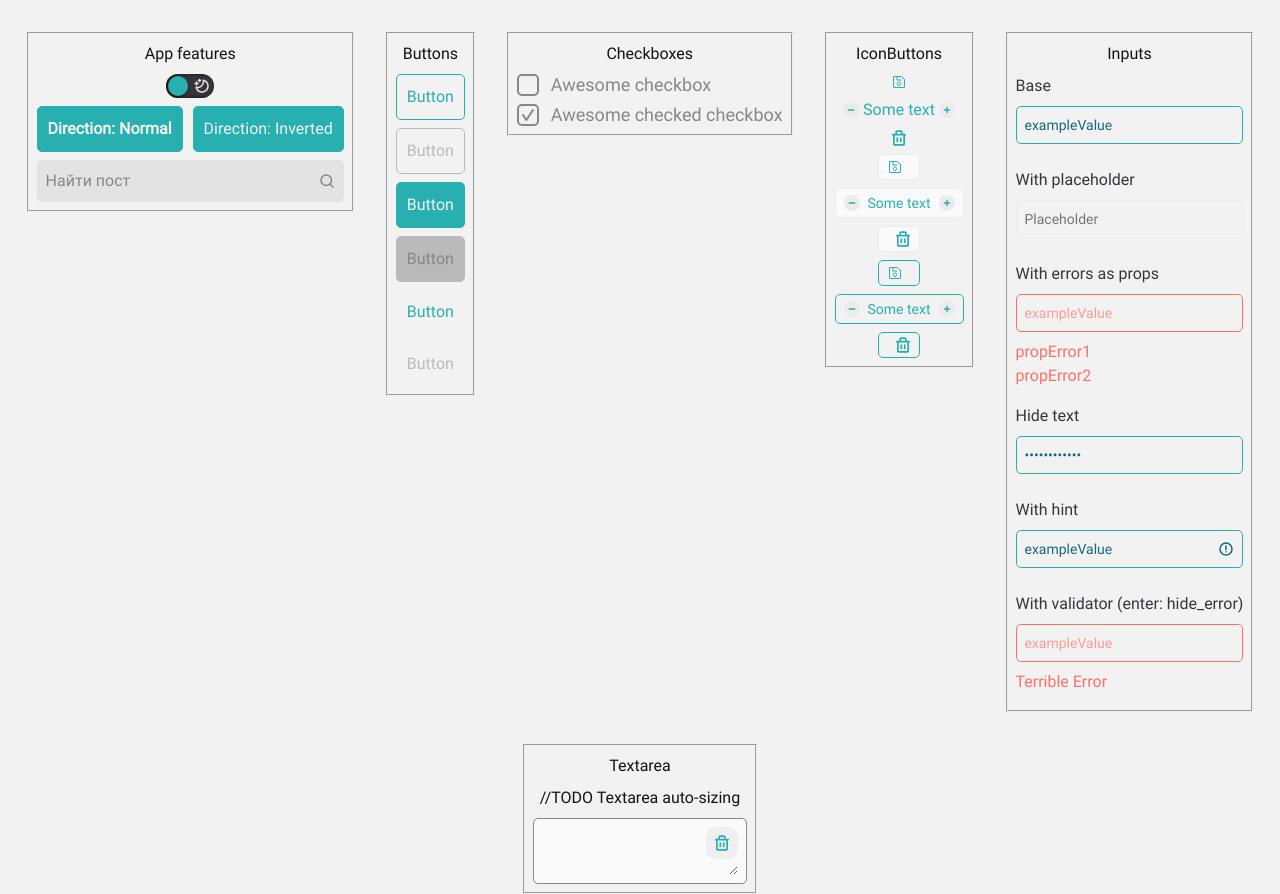
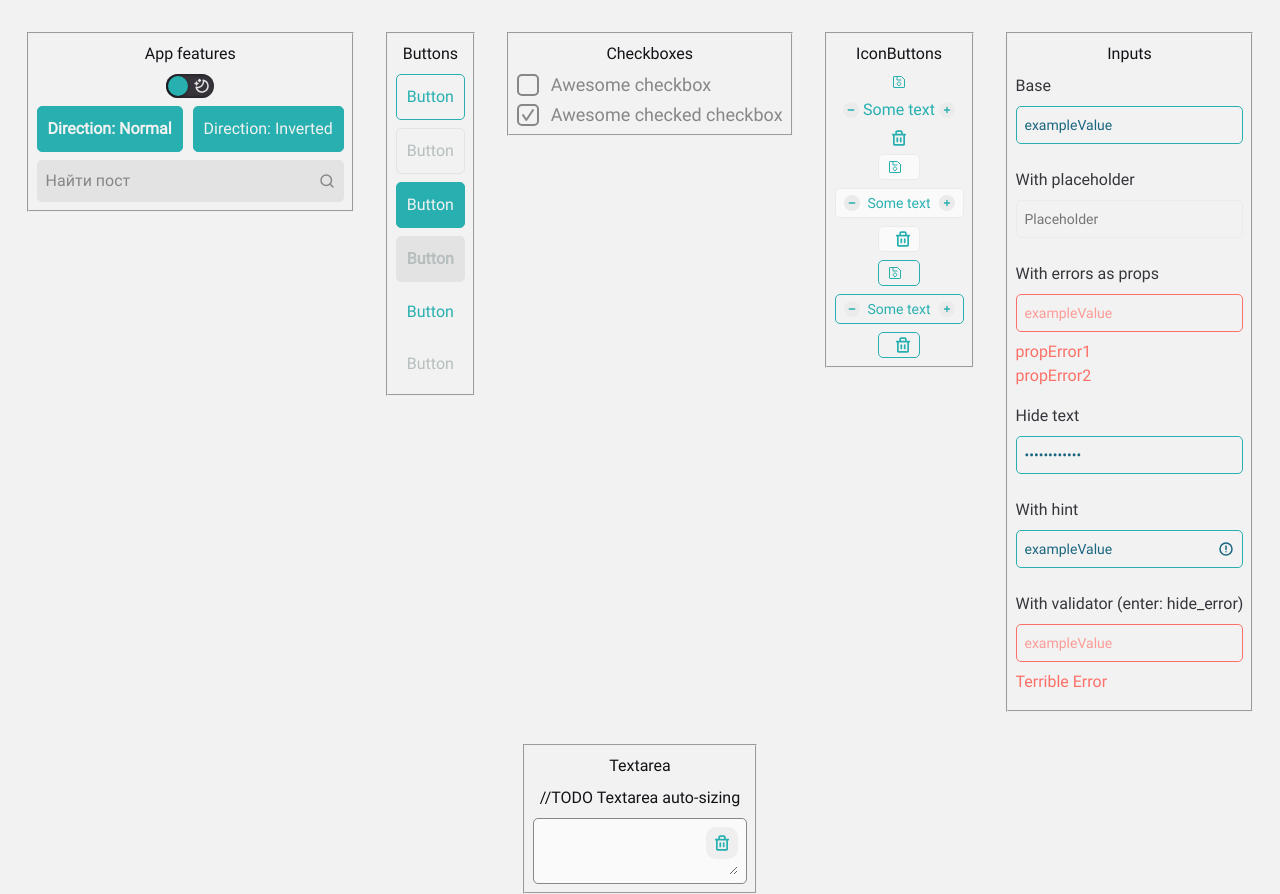
Before and after one commit to OlgaPy/Vortex_front, a Vue app: page /all in a window 1280 px wide. Built offline with nearby package versions, Linux system fonts and the light colour scheme.

Commit message:
Правки по цветам и disabled кнопкам

```diff
--- a/src/app/themes/colors/default.scss
+++ b/src/app/themes/colors/default.scss
@@ -17,7 +17,7 @@ $-schema: (
 	'gray-14' hsl(257 10% 14%) hsl(0 0% 98%),
 	'gray-22' hsl(257 6% 22%) hsl(0 0% 96%),
 	'gray-53' hsl(0 0% 53%) hsl(0 0% 53%),
-	'gray-73' hsl(0 0% 73%) hsl(0 0% 73%),
+	'gray-73' hsl(180 6% 73%) hsl(0 0% 73%),
 	'gray-89' hsl(0 0% 89%) hsl(257 6% 22%),
 	'gray-92' hsl(0 0% 92%) hsl(257 6% 22%),
 	'gray-95' hsl(0 0% 95%) hsl(260 14% 8%),
--- a/src/shared/ui/button-ui/ButtonUI.vue
+++ b/src/shared/ui/button-ui/ButtonUI.vue
@@ -19,9 +19,10 @@
 }
 
 .container[disabled] {
-	color: var(--color-gray-53);
-	background-color: var(--color-gray-73);
-	border-color: var(--color-gray-73);
+	color: var(--color-gray-73);
+	background-color: var(--color-gray-89);
+	border-color: var(--color-gray-89);
 	cursor: default;
+	font: var(--font-text-bold);
 }
 </style>
--- a/src/shared/ui/button-ui/EmptyButtonUI.vue
+++ b/src/shared/ui/button-ui/EmptyButtonUI.vue
@@ -20,7 +20,7 @@
 
 .container[disabled] {
 	color: var(--color-gray-73);
-	border-color: var(--color-gray-73);
+	border-color: var(--color-gray-89);
 	cursor: default;
 }
 </style>
```
